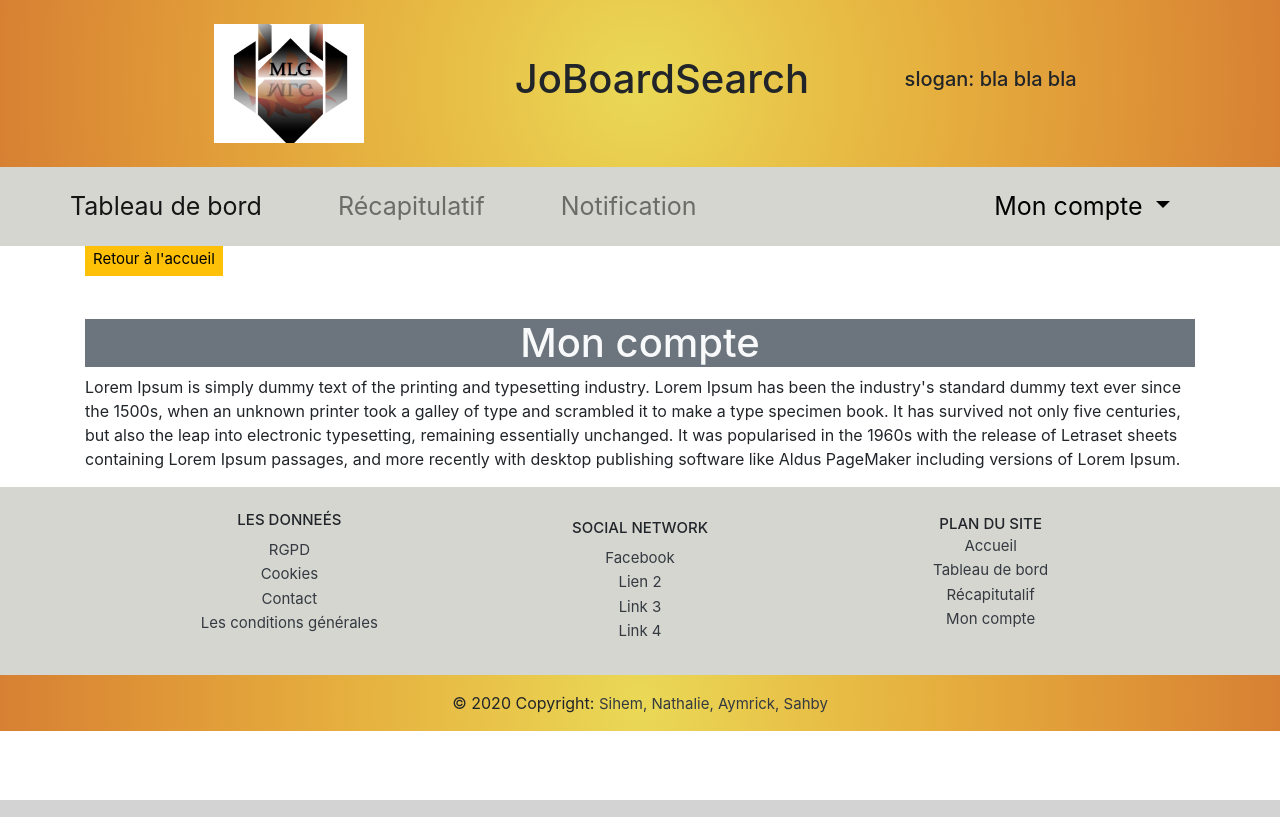
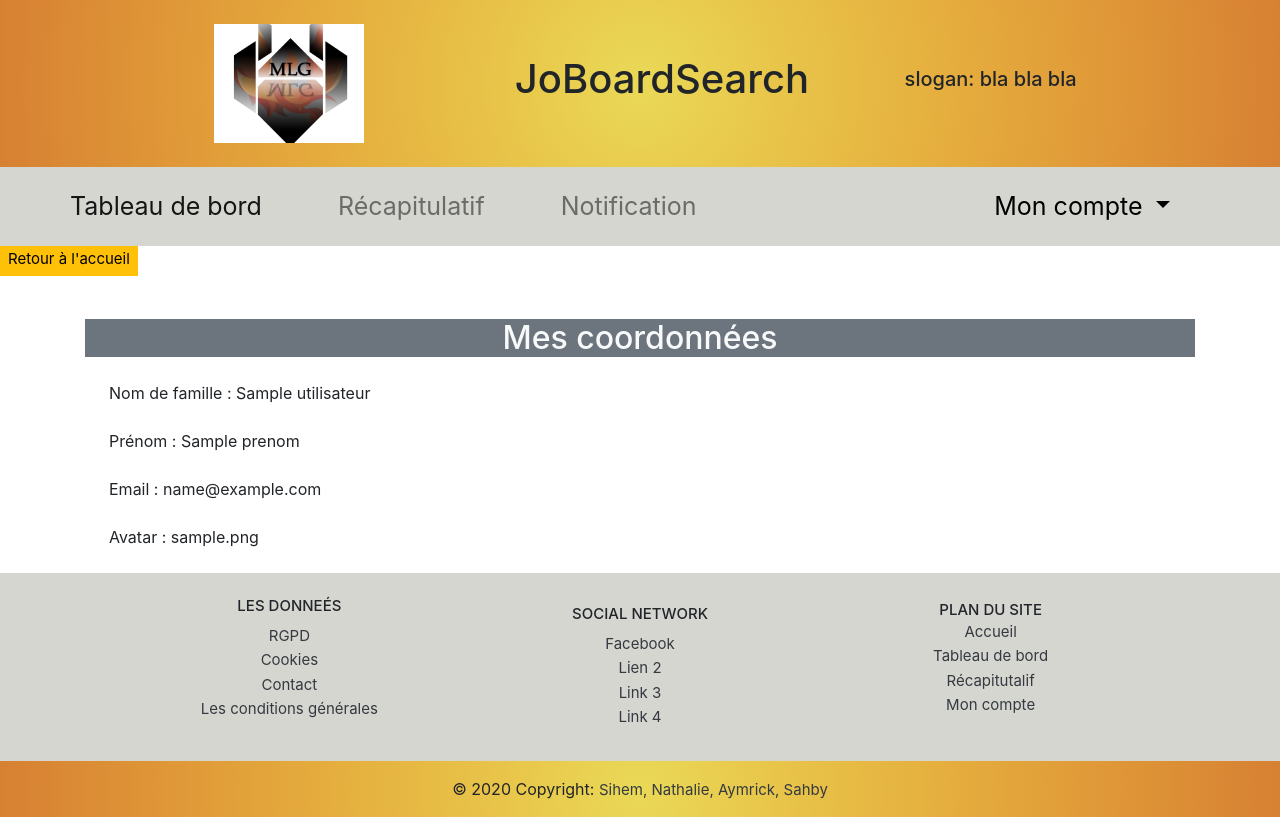
Before and after one commit to SihemLaffat/JoboardSearch, a Symfony app: template templates/utilisateur/utilisateur.html.twig in a window 1280 px wide. Run offline with Twig, Linux system fonts and the light colour scheme; the template is opened without the code that fills it: most values are stand-ins (such as "Sample title", 1, 10 or a date in 2020); some libraries are stand-ins or nearby versions.

Commit message:
profil / register / home

```diff
--- a/public/css/accueil.css
+++ b/public/css/accueil.css
@@ -19,7 +19,6 @@
 .ct2{
     width:48%;
     margin: 20px;
-
     background-color: #FFB74D;
 }
 
--- a/templates/accueil/accueil.html.twig
+++ b/templates/accueil/accueil.html.twig
@@ -41,7 +41,7 @@
             </div>
 
             <div class="col content ct2 illustration text-center ">
-                <img src="{{ asset('img/illustration.png') }}" alt="illustration">
+                <img src="{{ asset('img/illustration1.png') }}" alt="illustration">
             </div>
         </div>
 
--- a/templates/base.html.twig
+++ b/templates/base.html.twig
@@ -68,7 +68,7 @@
                     Mon compte
                     </a>
                     <div class="dropdown-menu" aria-labelledby="navbarDropdown">
-                    <a class="dropdown-item" href="#">Profil</a>
+                    <a class="dropdown-item" href="{{ path('utilisateur') }}">Profil</a>
                     <a class="dropdown-item" href="#">cv</a>
                     <div class="dropdown-divider"></div>
                     <a class="dropdown-item" href="{{ path('app_logout') }}"> Déconnexion</a>
--- a/templates/utilisateur/utilisateur.html.twig
+++ b/templates/utilisateur/utilisateur.html.twig
@@ -1,13 +1,21 @@
 {% extends 'base.html.twig' %}
 
-{% block title %}Mon compte{% endblock %}
+{% block title %}Mon profil{% endblock %}
+
 
 {% block body %}
 
-<div class="container">
-    <a class="mt-5 p-2 bg-warning" href="{{ path('accueil') }}"> Retour à l'accueil</a>
-    <h1 class="mt-5 text-center bg-secondary text-light"> Mon compte </h1>
-    <p> Lorem Ipsum is simply dummy text of the printing and typesetting industry. Lorem Ipsum has been the industry's standard dummy text ever since the 1500s, when an unknown printer took a galley of type and scrambled it to make a type specimen book. It has survived not only five centuries, but also the leap into electronic typesetting, remaining essentially unchanged. It was popularised in the 1960s with the release of Letraset sheets containing Lorem Ipsum passages, and more recently with desktop publishing software like Aldus PageMaker including versions of Lorem Ipsum.</p>
-</div>
+    <a class="mt-2 p-2 bg-warning" href="{{ path('accueil') }}"> Retour à l'accueil</a>
+
+  <div class="container">
+
+    <h2 class="mt-5 text-center bg-secondary text-light"> Mes coordonnées </h2>
+
+    <p class="m-4">Nom de famille : {{utilisateur.nom }} </p>
+    <p class="m-4">Prénom : {{utilisateur.prenom }}</p>
+    <p class="m-4">Email : {{utilisateur.email }}</p>
+    <p class="m-4">Avatar : {{utilisateur.photo }}</p>
+ </div>
+
 
 {% endblock %}
```
Also changed, not shown: src/Controller/UtilisateurController.php (+9 -5 lines), public/css/cards_style.css (deleted), public/img/illustration1.png (renamed from public/img/illustration.png).
